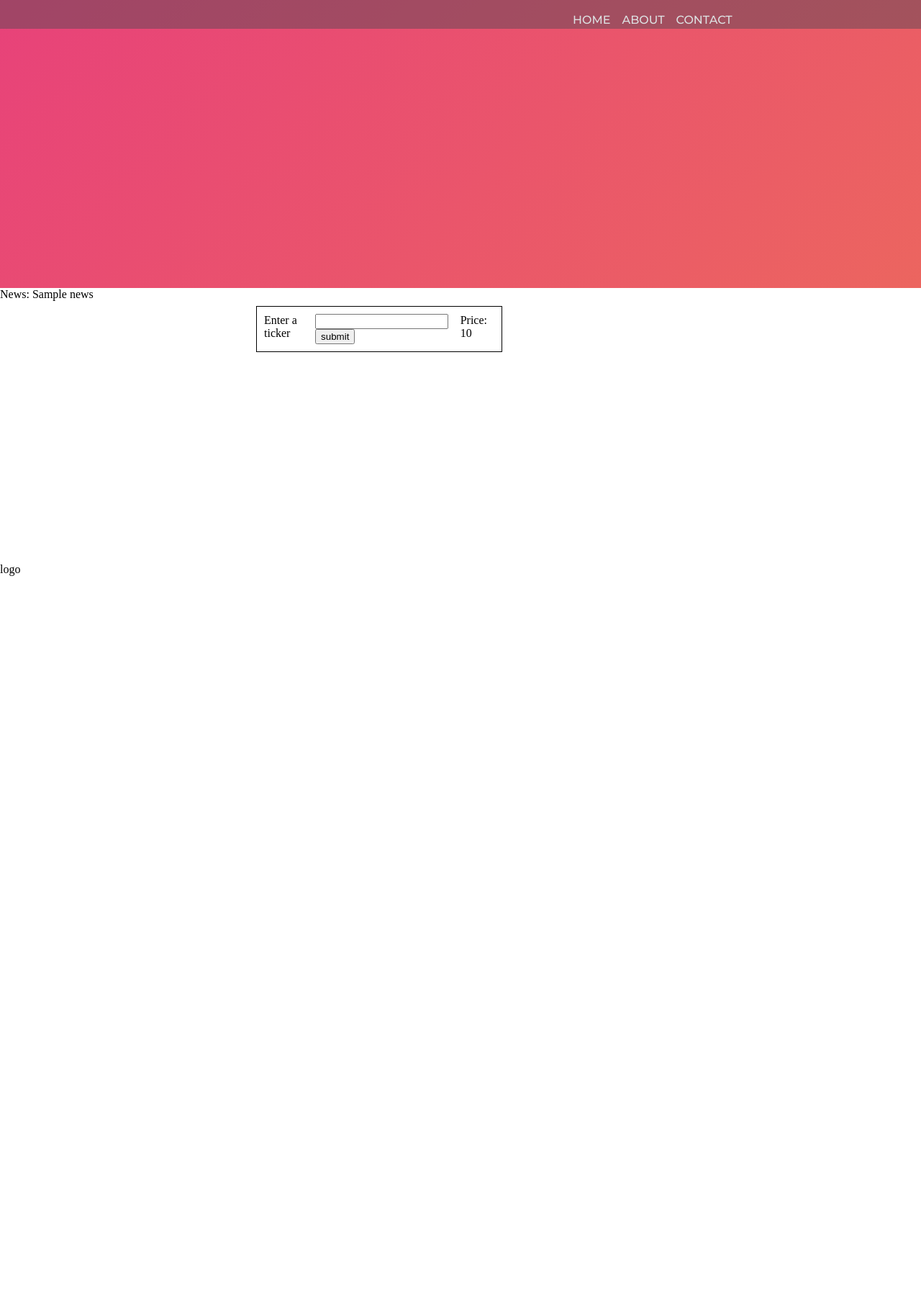
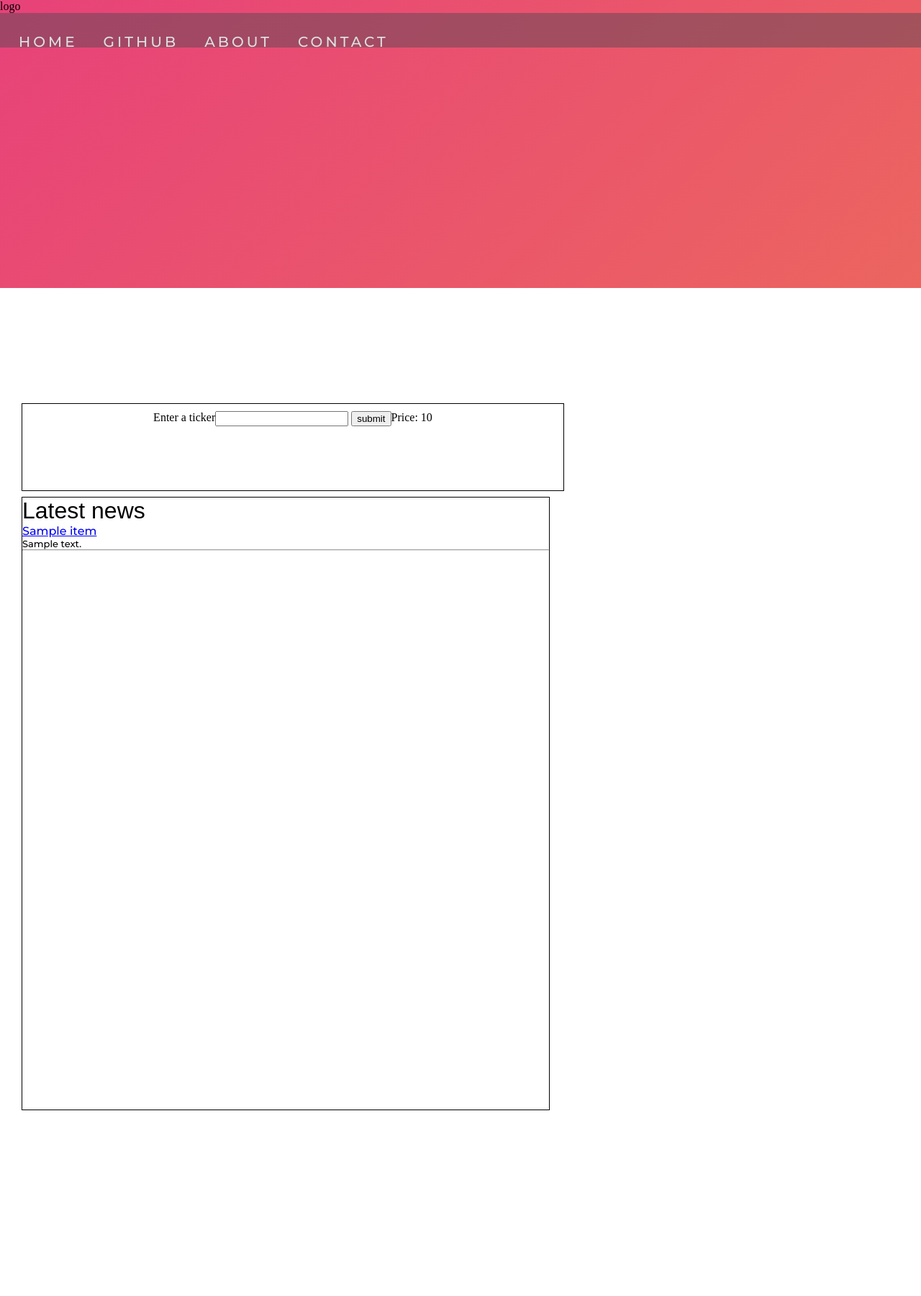
Before and after one commit to aalarifi2016/stock_market_prediction, a Django app: template templates/home.html in a window 1280 px wide. Shown: the top 1800 px of the page at 72% size. Before the commit the page ends 800 px from the top, so only its background shows below. Run offline with Django 3.2, Linux system fonts and the light colour scheme; the template is opened without the code that fills it: most values are stand-ins (such as "Sample title", 1, 10 or a date in 2020).

Commit message:
add the recent news to the webpage

```diff
--- a/static/styles/home.css
+++ b/static/styles/home.css
@@ -46,7 +46,9 @@ Header css
 }
 
 .top_header {
-    min-height: 5vh;
+    width: 100%;
+    margin: 0 auto;
+    min-height: 6vh;
     background-color: rgba(93, 73, 84, 0.5);
     min-width: 100%;
     z-index: 999;
@@ -54,29 +56,34 @@ Header css
 
 .top_header>nav {
     position: absolute;
-    right: 500px;
-    top: 18px;
+    /* right: 800px;
+    top: 18px; */
 }
 
 .nav_links {
     font-family: "Montserrat", sans-serif;
-    font-weight: 500;
+    /* font-weight: 600; */
     color: #dce0e1;
     display: flex;
-    text-align: right;
-    align-items: flex-start;
-    position: fixed;
+    /* text-align: right;
+    align-items: flex-start; */
+    /* position: fixed; */
     list-style: none;
     margin: 0;
     padding: 0;
     justify-content: space-around;
+    /* float: right; */
+    line-height: 80px;
 }
 
 .nav_links a {
     color: #dce0e1;
     text-decoration: none;
-    font-size: 1rem;
+    font-size: 20px;
     text-transform: uppercase;
+    font-family: "Montserrat", sans-serif;
+    letter-spacing: 4px;
+    margin: 0 10px;
 }
 
 .nav_links a:hover {
@@ -89,21 +96,56 @@ Header css
 }
 
 .logo {
-    position: fixed;
+    /* position: fixed;
     bottom: 0;
-    left: 10;
+    left: 10; */
     width: 300px;
 }
 
+.home {
+    position: relative;
+    display: flex;
+    top: -50%;
+    align-items: center;
+    grid-row: 2;
+    grid-column: 1/5;
+    /* border: 2px solid black; */
+    height: 1000px;
+    margin: 30px;
+}
+
 .block {
-    position: fixed;
-    top: 50%;
-    left: 20%;
+    position: absolute;
+    top: 0;
+    left: 0;
     border: 1px solid black;
+    /* grid-row: 2;
+    grid-column: span; */
     padding: 10px;
-    width: 20rem;
+    width: 60%;
+    height: 10%;
     display: flex;
-    float: right;
-    justify-content: space-around;
-    margin: 25px 50px 75px 100px;
+    /* float: right; */
+    justify-content: center;
+    /* margin: 25px 50px 75px 10px; */
+    /* margin: 20px 20px; */
 }
+
+.news_block {
+    font-family: "Montserrat", sans-serif;
+    position: absolute;
+    border: 1px solid black;
+    display: block;
+    top: 13%;
+    bottom: 10%;
+    width: 60%;
+    height: 85%;
+    /* grid-row: 3; */
+    /* top: 70%; */
+    overflow-y: auto;
+}
+
+.items {
+    float: left;
+    clear: left;
+}
--- a/templates/base_folder/header.html
+++ b/templates/base_folder/header.html
@@ -3,13 +3,10 @@
 
     <p class="logo">logo</p>
     <div class="top_header">
-
-
-
-
         <nav>
             <ul class="nav_links">
                 <li><a href="#">Home</a></li>
+                <li><a href="#">GitHub</a></li>
                 <li><a href="#">About</a></li>
                 <li><a href="#">Contact</a></li>
             </ul>
--- a/templates/home.html
+++ b/templates/home.html
@@ -1,6 +1,7 @@
 <!DOCTYPE html> {% extends 'base.html' %} {% load static %}
 <!-- start block -->
 {% block content %}
+<div class="home">
     <div class="block">
         <label>Enter a ticker</label>
         <form action="" method="post" id="ticker_form" class="form">{% csrf_token %}
@@ -16,7 +17,16 @@
 
     </div>
     <div class="news_block">
-    <p>News: {{ news }}</p>
+        <p style="font: 2em sans-serif;">Latest news</p>
+        {% for item in news %}
+        <div class="item">
+            <a href={{item.link}}>{{item.title}}</a>
+            <p style="font-size: small;">{{ item.description }}</p>
+            <hr />
+        </div>
+
+        {% endfor %}
+    </div>
 </div>
 
 <!-- end -->
```
Also changed, not shown: home_page/views.py (+6 -14 lines). Lines whose indentation alone changed are shown as unchanged.
